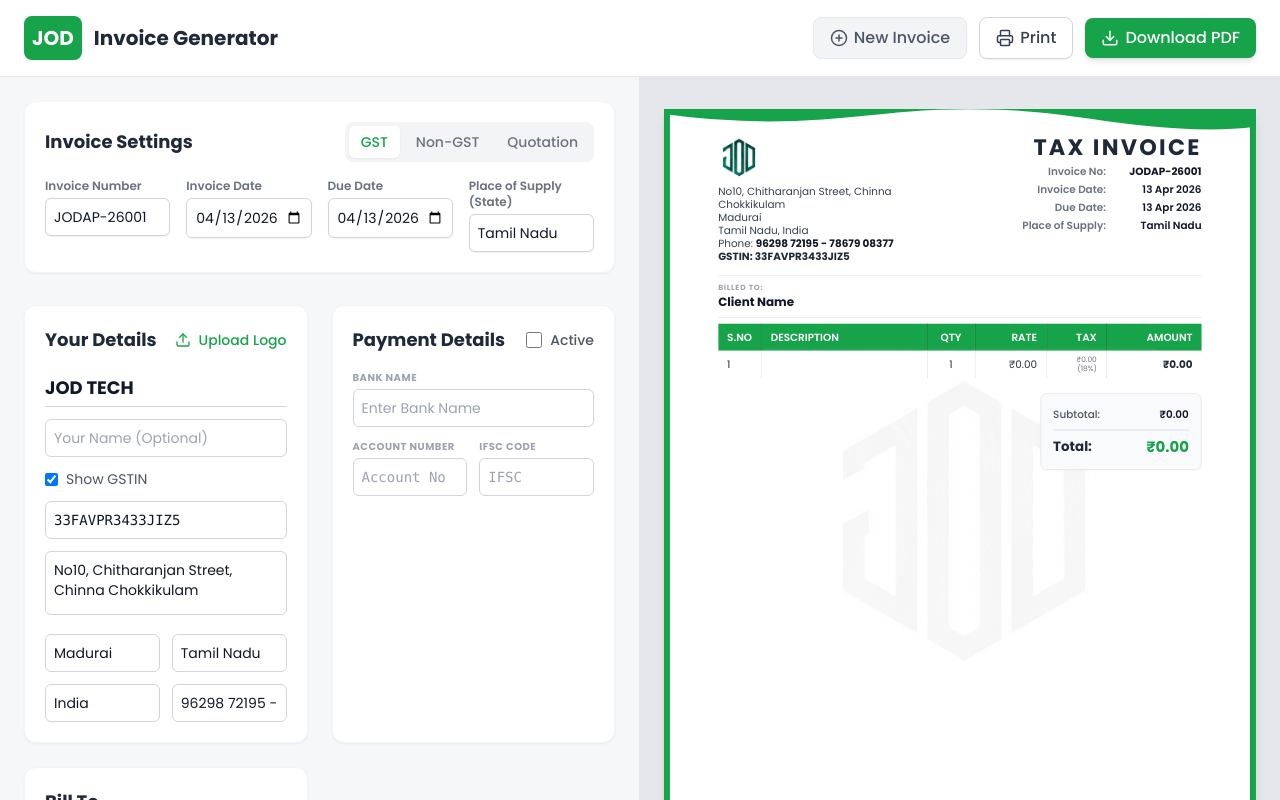
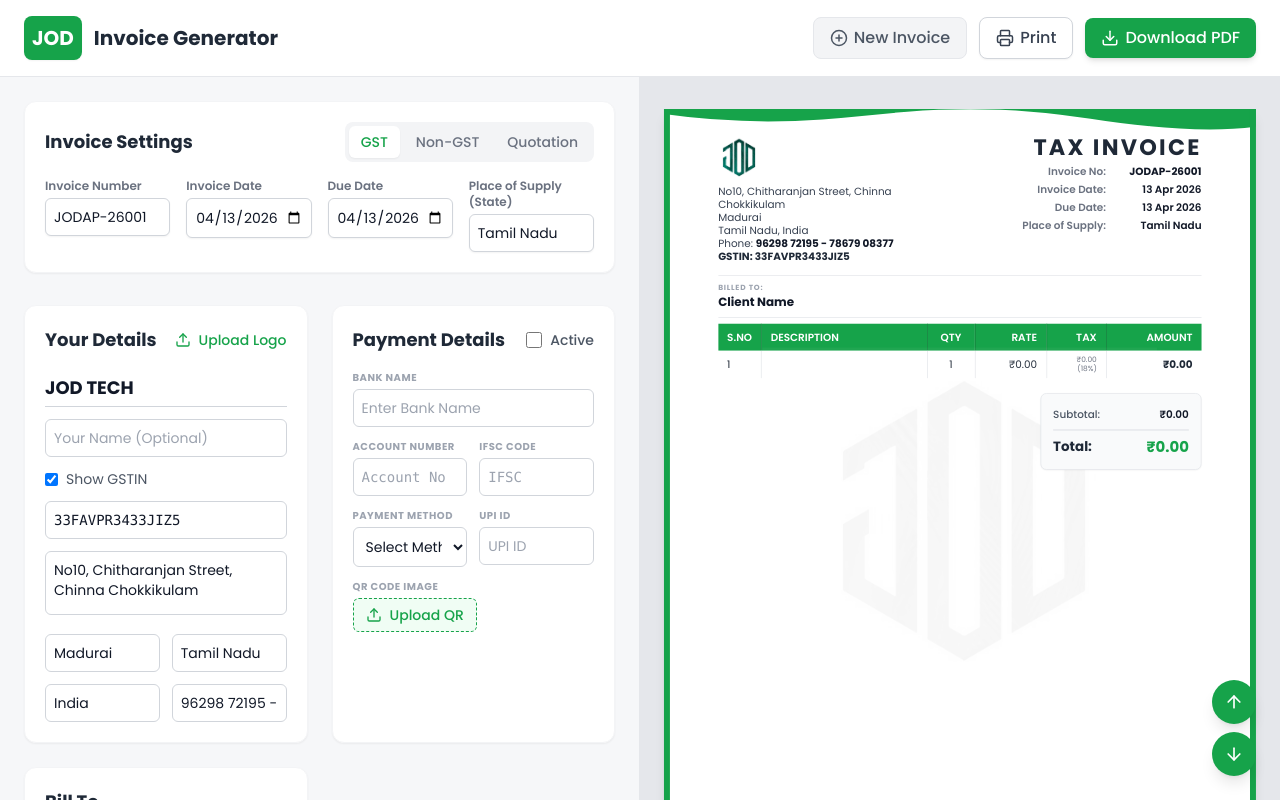
Before and after one commit to divi1127/invoice, a React (Vite) app: page / in a window 1280 px wide. Built offline with nearby package versions, Linux system fonts and the light colour scheme.

Commit message:
first commit

```diff
--- a/src/App.jsx
+++ b/src/App.jsx
@@ -1,5 +1,5 @@
 import React, { useRef, useState, useEffect } from 'react';
-import { Download, Printer, PlusCircle, FileText, Eye } from 'lucide-react';
+import { Download, Printer, PlusCircle, FileText, Eye, ArrowUp, ArrowDown } from 'lucide-react';
 import useLocalStorage from './hooks/useLocalStorage';
 import InvoiceForm from './components/InvoiceForm';
 import InvoicePreview from './components/InvoicePreview';
@@ -31,6 +31,25 @@ function App() {
   const [previewScale, setPreviewScale] = useState(1);
   const previewContainerRef = useRef(null);
   const previewRef = useRef(null);
+  const formScrollRef = useRef(null);
+
+  const scrollToBottom = () => {
+    if (formScrollRef.current) {
+      formScrollRef.current.scrollTo({ top: formScrollRef.current.scrollHeight, behavior: 'smooth' });
+    }
+    if (previewContainerRef.current) {
+      previewContainerRef.current.scrollTo({ top: previewContainerRef.current.scrollHeight, behavior: 'smooth' });
+    }
+  };
+
+  const scrollToTop = () => {
+    if (formScrollRef.current) {
+      formScrollRef.current.scrollTo({ top: 0, behavior: 'smooth' });
+    }
+    if (previewContainerRef.current) {
+      previewContainerRef.current.scrollTo({ top: 0, behavior: 'smooth' });
+    }
+  };
 
   // Dynamically scale A4 preview to fit container width
   useEffect(() => {
@@ -171,7 +190,9 @@ function App() {
       {/* Main Content Area */}
       <main className="flex-1 flex overflow-hidden print:block print:overflow-visible">
         {/* Left Side: Form */}
-        <div className={`${
+        <div
+          ref={formScrollRef}
+          className={`${
           mobileTab === 'form' ? 'flex' : 'hidden'
         } lg:flex w-full lg:w-1/2 overflow-y-auto p-4 sm:p-6 scrollbar-hide print:hidden border-r border-gray-200 bg-gray-50/50 flex-col`}>
           <InvoiceForm state={state} setState={setState} />
@@ -203,6 +224,25 @@ function App() {
           </div>
         </div>
       </main>
+
+      {/* Floating Scroll Buttons */}
+      <div className="fixed bottom-6 right-6 flex flex-col gap-2 z-50 print:hidden">
+        <button
+          onClick={scrollToTop}
+          className="p-3 bg-primary text-white rounded-full shadow-lg hover:bg-green-700 focus:outline-none transition-transform hover:scale-105 active:scale-95"
+          title="Scroll to Top"
+        >
+          <ArrowUp size={20} />
+        </button>
+        <button
+          onClick={scrollToBottom}
+          className="p-3 bg-primary text-white rounded-full shadow-lg hover:bg-green-700 focus:outline-none transition-transform hover:scale-105 active:scale-95"
+          title="Scroll to Bottom"
+        >
+          <ArrowDown size={20} />
+        </button>
+      </div>
+
     </div>
   );
 }
--- a/src/components/InvoiceForm.jsx
+++ b/src/components/InvoiceForm.jsx
@@ -87,6 +87,22 @@ export default function InvoiceForm({ state, setState }) {
       reader.readAsDataURL(file);
     }
   };
+
+  const handleQrUpload = (e) => {
+    const file = e.target.files[0];
+    if (file) {
+      if (file.size > 1024 * 1024) {
+        alert("Image must be less than 1MB");
+        return;
+      }
+      const reader = new FileReader();
+      reader.onloadend = () => {
+        setCompanyDetails({ ...companyDetails, qrCode: reader.result });
+      };
+      reader.readAsDataURL(file);
+    }
+  };
+
 
   const isGST = invoiceDetails.invoiceType === 'GST';
   const invoiceType = invoiceDetails.invoiceType || 'GST';
@@ -215,6 +231,47 @@ export default function InvoiceForm({ state, setState }) {
                 <input type="text" name="ifscCode" placeholder="IFSC" value={companyDetails.ifscCode || ''} onChange={handleCompanyChange} className="w-full text-sm border border-gray-300 rounded-md p-2 focus:ring-primary focus:border-primary transition-all font-mono uppercase" />
               </div>
             </div>
+
+            <div className="grid grid-cols-2 gap-3 mt-3">
+              <div>
+                <label className="block text-[10px] font-bold text-gray-400 uppercase tracking-wider mb-1">Payment Method</label>
+                <select name="paymentMethod" value={companyDetails.paymentMethod || ''} onChange={handleCompanyChange} className="w-full text-sm border border-gray-300 rounded-md p-2 focus:ring-primary focus:border-primary transition-all bg-white">
+                  <option value="">Select Method</option>
+                  <option value="PhonePe">PhonePe</option>
+                  <option value="GPay">GPay</option>
+                  <option value="Paytm">Paytm</option>
+                  <option value="NetBanking">NetBanking</option>
+                  <option value="UPI">UPI</option>
+                  <option value="Cash">Cash</option>
+                </select>
+              </div>
+              <div>
+                <label className="block text-[10px] font-bold text-gray-400 uppercase tracking-wider mb-1">UPI ID</label>
+                <input type="text" name="upiId" placeholder="UPI ID" value={companyDetails.upiId || ''} onChange={handleCompanyChange} className="w-full text-sm border border-gray-300 rounded-md p-2 focus:ring-primary focus:border-primary transition-all" />
+              </div>
+            </div>
+
+            <div className="mt-3">
+              <label className="block text-[10px] font-bold text-gray-400 uppercase tracking-wider mb-1">QR Code Image</label>
+              <div className="flex items-center space-x-3">
+                <label className="cursor-pointer flex items-center space-x-2 text-sm text-primary hover:text-green-700 font-medium py-1.5 px-3 border border-dashed border-primary rounded-md bg-green-50 transition-colors hover:bg-green-100">
+                  <Upload size={16} />
+                  <span>Upload QR</span>
+                  <input type="file" accept="image/*" onChange={handleQrUpload} className="hidden" />
+                </label>
+                {companyDetails.qrCode && (
+                  <span className="text-xs text-green-600 font-medium flex items-center gap-1 bg-green-50 px-2 py-1.5 rounded-md border border-green-200">
+                    QR Uploaded
+                  </span>
+                )}
+                {companyDetails.qrCode && (
+                  <button onClick={() => setCompanyDetails({ ...companyDetails, qrCode: null })} className="p-1.5 text-red-500 hover:text-red-700 hover:bg-red-50 rounded-md transition-colors" title="Remove QR">
+                    <Trash2 size={16} />
+                  </button>
+                )}
+              </div>
+            </div>
+
           </div>
         </section>
 
--- a/src/components/InvoicePreview.jsx
+++ b/src/components/InvoicePreview.jsx
@@ -196,10 +196,25 @@ export default function InvoicePreview({ state }) {
           <div className={`flex justify-between items-start ${isExtremeCompact ? 'mt-1' : 'mt-4'} pt-1 page-break-inside-avoid relative z-10`}>
 
             {/* Payment Details (Left) */}
-            {companyDetails.paymentToggle && (companyDetails.bankName || companyDetails.accountNo) && (
-              <div className="w-1/2 pr-4">
-                <div className={`${isSuperCompact ? 'p-2 space-y-0.5' : 'p-3 space-y-1'} bg-gray-50/50 rounded-lg border border-gray-100 shadow-sm inline-block min-w-[200px]`}>
+            {companyDetails.paymentToggle && (companyDetails.bankName || companyDetails.accountNo || companyDetails.qrCode || companyDetails.upiId) && (
+              <div className="w-1/2 pr-4 flex gap-4">
+                {companyDetails.qrCode && (
+                  <div className="flex-shrink-0 mt-1">
+                    <img src={companyDetails.qrCode} alt="Scan to Pay" className={`${isSuperCompact ? 'w-16 h-16' : 'w-24 h-24'} object-contain border border-gray-200 rounded p-1`} />
+                    <div className="text-center text-[7px] md:text-[8px] font-bold mt-1 text-gray-500 uppercase tracking-wider">Scan to Pay</div>
+                  </div>
+                )}
+
+                {(companyDetails.bankName || companyDetails.accountNo || companyDetails.upiId) && (
+                  <div className={`${isSuperCompact ? 'p-2 space-y-0.5' : 'p-3 space-y-1'} bg-gray-50/50 rounded-lg border border-gray-100 shadow-sm grow min-w-[150px]`}>
                     <h4 className={`${isSuperCompact ? 'text-[8px]' : 'text-[10px]'} font-bold text-gray-400 uppercase tracking-widest`}>Payment Details</h4>
+
+                    {companyDetails.paymentMethod && (
+                      <div className={`${isSuperCompact ? 'text-[10px]' : 'text-xs'} text-gray-800`}>
+                        <span className="font-semibold">Method:</span> {companyDetails.paymentMethod}
+                      </div>
+                    )}
+
                     {companyDetails.bankName && (
                       <div className={`${isSuperCompact ? 'text-[10px]' : 'text-xs'} text-gray-800`}>
                         <span className="font-semibold">Bank:</span> {companyDetails.bankName}
@@ -215,7 +230,13 @@ export default function InvoicePreview({ state }) {
                         <span className="font-semibold">IFSC:</span> <span className="font-mono uppercase">{companyDetails.ifscCode}</span>
                       </div>
                     )}
+                    {companyDetails.upiId && (
+                      <div className={`${isSuperCompact ? 'text-[10px]' : 'text-xs'} text-gray-800 ${companyDetails.accountNo ? 'mt-1 pt-1 border-t border-gray-200' : ''}`}>
+                        <span className="font-semibold">UPI ID:</span> {companyDetails.upiId}
                       </div>
+                    )}
+                  </div>
+                )}
               </div>
             )}
 
--- a/src/utils/initialData.js
+++ b/src/utils/initialData.js
@@ -14,6 +14,9 @@ export const initialCompanyDetails = {
   bankName: '',
   accountNo: '',
   ifscCode: '',
+  upiId: '',
+  paymentMethod: '',
+  qrCode: null,
   paymentToggle: false
 };
 
```
Also changed, not shown: 1 other file (tests, documents, lock files or other folders). Lines whose indentation alone changed are shown as unchanged.
